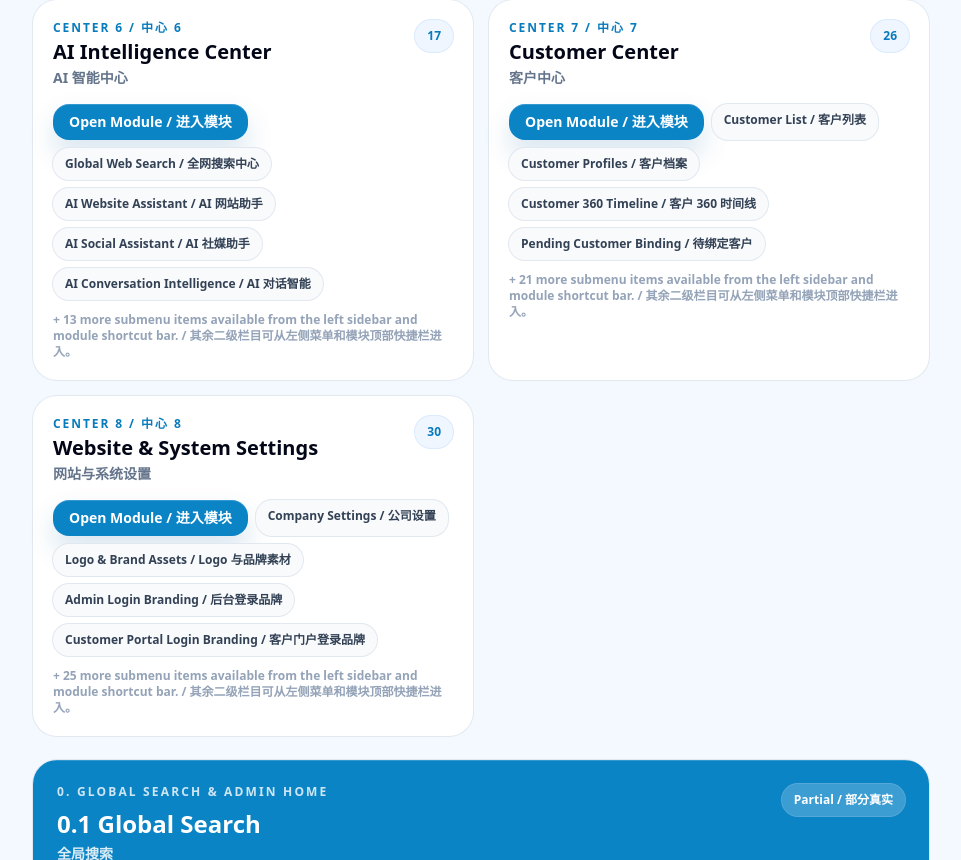
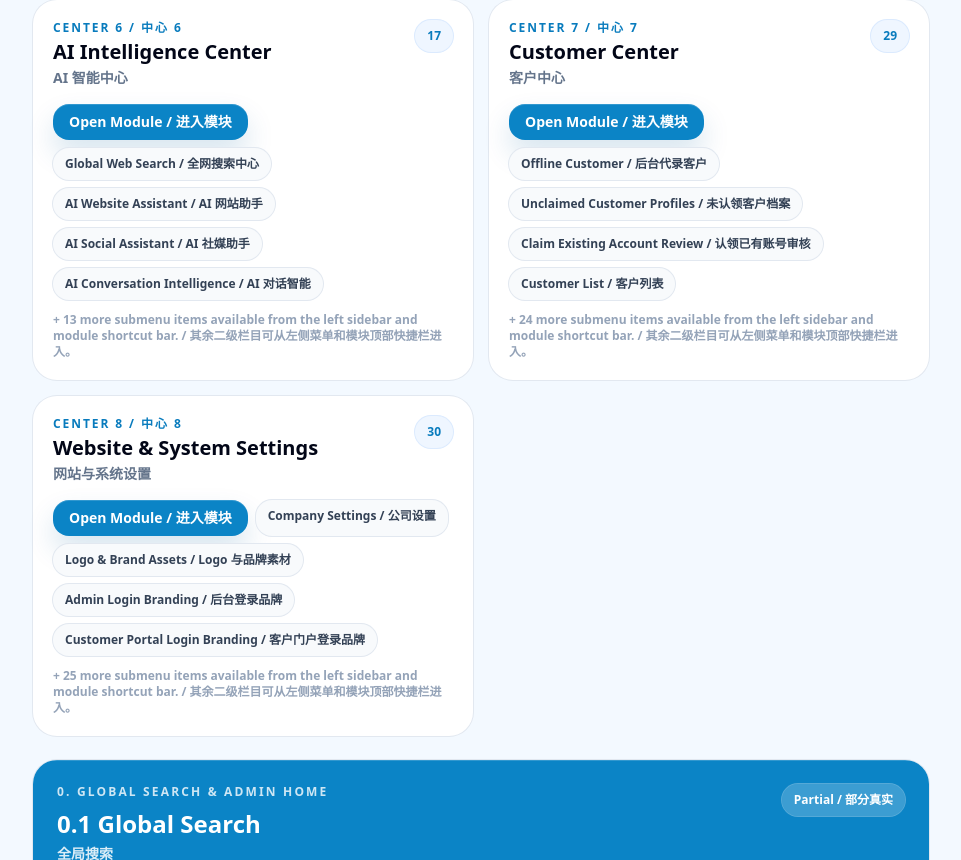
Before and after one commit to gaven2027-hash/NANOFIX_V28_UNIFIED_WEBSITE_ADMIN, a Next.js app: page /admin in a window 1280 px wide. Shown: the part 1411-2271 px from the top of the page, without its empty margins (319-1280 px from the left). Built offline with nearby package versions, Linux system fonts and the light colour scheme; no server answers.

Commit message:
Add customer claim review menu entries

```diff
--- a/data/adminNavigation.ts
+++ b/data/adminNavigation.ts
@@ -190,8 +190,11 @@ export const menu: MenuItem[] = [
     href: '/customer-center',
     title: 'Customer Center',
     zh: '客户中心',
-    badge: 26,
+    badge: 29,
     children: [
+      child('/customer-center#add-offline-customer', 'Offline Customer', '后台代录客户'),
+      child('/customer-center#unclaimed-customer-profiles', 'Unclaimed Customer Profiles', '未认领客户档案'),
+      child('/customer-center#claim-existing-account-review', 'Claim Existing Account Review', '认领已有账号审核'),
       child('/customer-center#customer-list', 'Customer List', '客户列表'),
       child('/customer-center#customer-profiles', 'Customer Profiles', '客户档案'),
       child('/customer-center#customer-360-timeline', 'Customer 360 Timeline', '客户 360 时间线'),
```
